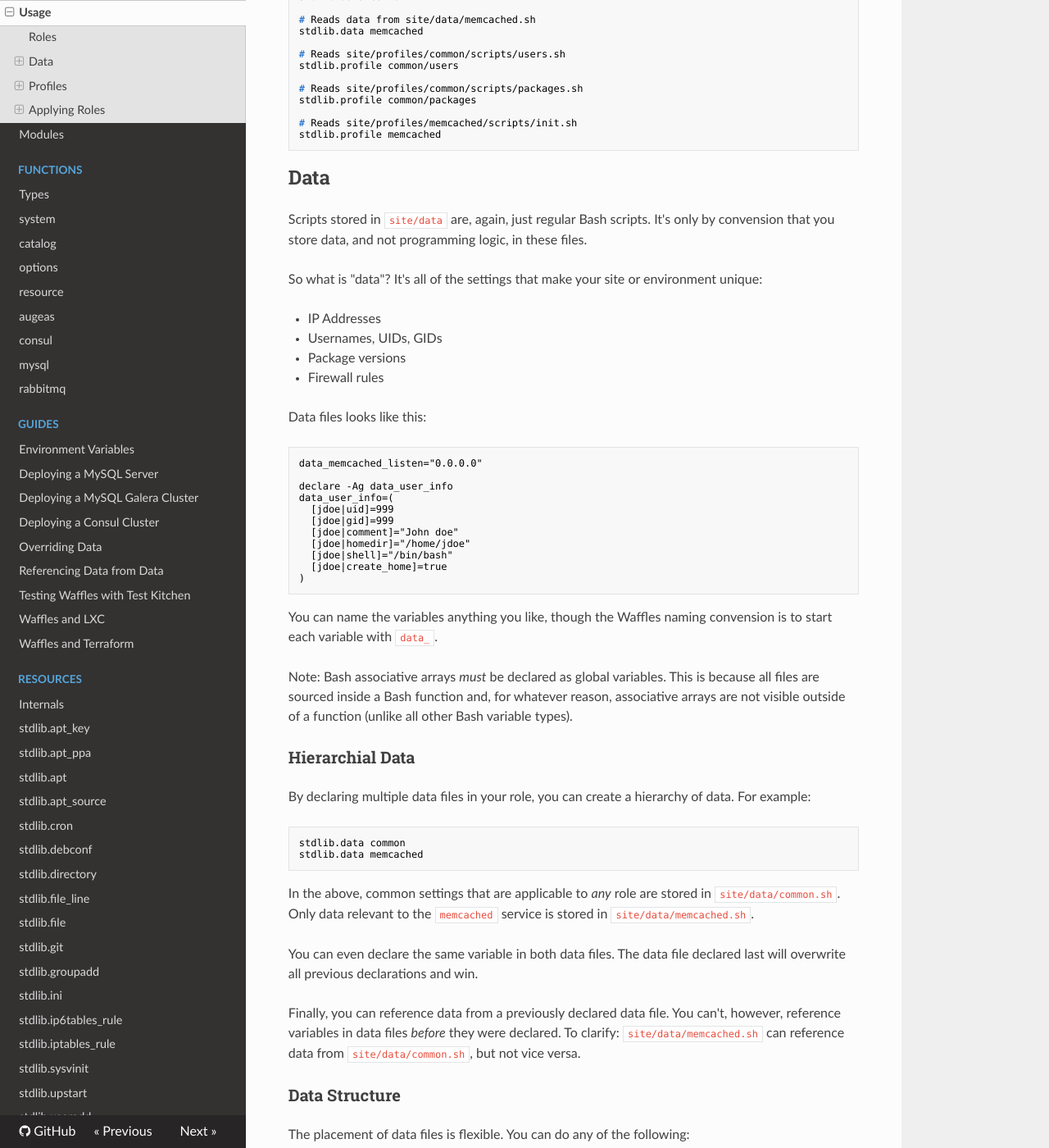
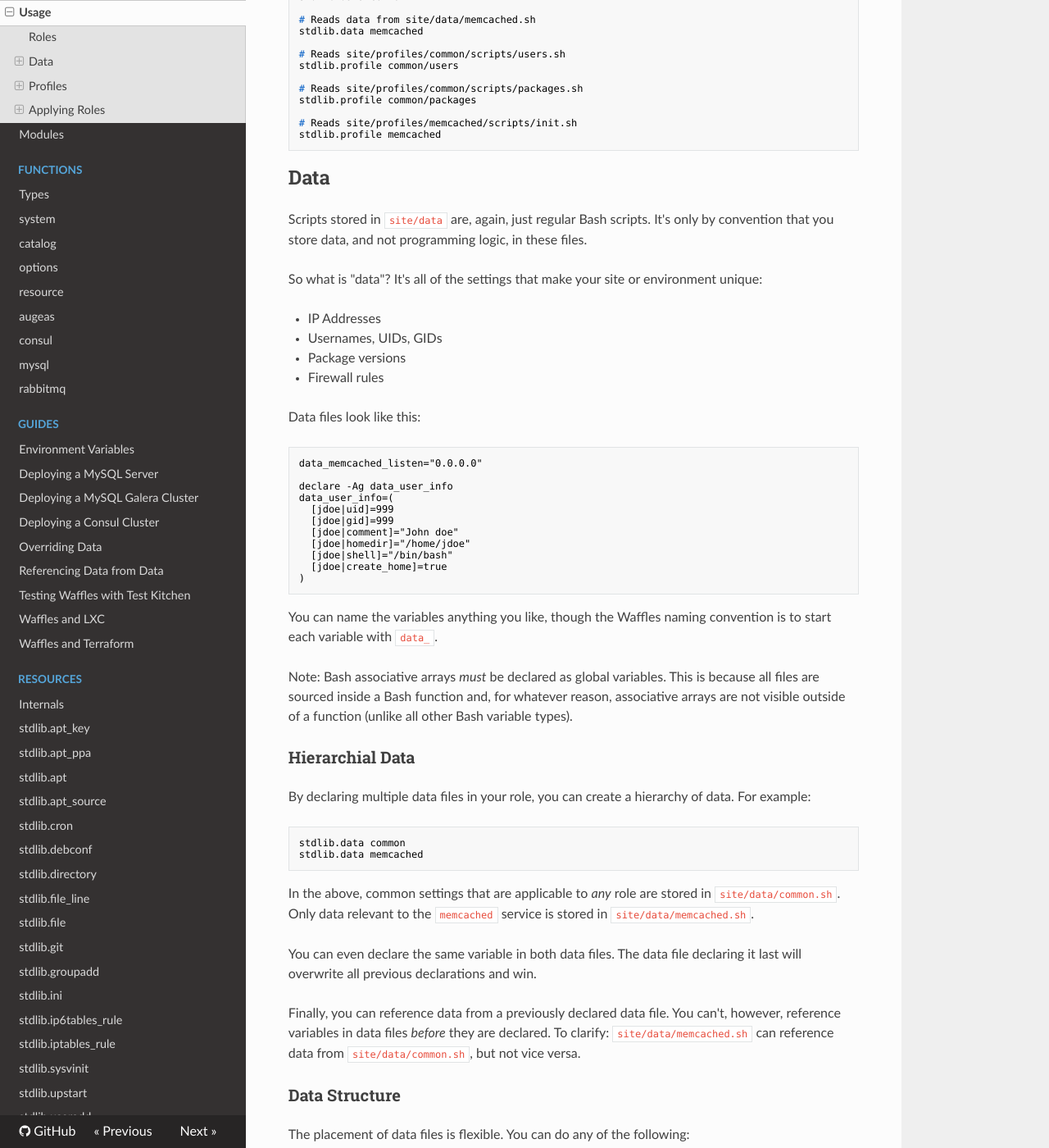
Before and after one commit to wffls/waffles, an MkDocs documentation site: the page built from docs/usage.md, in a window 1280 px wide and 1400 px high, scrolled down 985 px. Shown: the whole window at 82% size. Built offline with MkDocs 1.6.1, drawn with Linux system fonts in a browser that asks for light colours; nearby versions of some CDN libraries; old or Windows-style settings are respelled for this version of MkDocs.

Commit message:
Update usage.md
fix minor typos

````diff
--- a/docs/usage.md
+++ b/docs/usage.md
@@ -46,7 +46,7 @@
 
 ## Data
 
-Scripts stored in `site/data` are, again, just regular Bash scripts. It's only by convension that you store data, and not programming logic, in these files.
+Scripts stored in `site/data` are, again, just regular Bash scripts. It's only by convention that you store data, and not programming logic, in these files.
 
 So what is "data"? It's all of the settings that make your site or environment unique:
 
@@ -55,7 +55,7 @@
 * Package versions
 * Firewall rules
 
-Data files looks like this:
+Data files look like this:
 
 ```shell
 data_memcached_listen="0.0.0.0"
@@ -71,7 +71,7 @@
 )
 ```
 
-You can name the variables anything you like, though the Waffles naming convension is to start each variable with `data_`.
+You can name the variables anything you like, though the Waffles naming convention is to start each variable with `data_`.
 
 Note: Bash associative arrays _must_ be declared as global variables. This is because all files are sourced inside a Bash function and, for whatever reason, associative arrays are not visible outside of a function (unlike all other Bash variable types).
 
@@ -86,9 +86,9 @@
 
 In the above, common settings that are applicable to _any_ role are stored in `site/data/common.sh`. Only data relevant to the `memcached` service is stored in `site/data/memcached.sh`.
 
-You can even declare the same variable in both data files. The data file declared last will overwrite all previous declarations and win.
+You can even declare the same variable in both data files. The data file declaring it last will overwrite all previous declarations and win.
 
-Finally, you can reference data from a previously declared data file. You can't, however, reference variables in data files _before_ they were declared. To clarify: `site/data/memcached.sh` can reference data from `site/data/common.sh`, but not vice versa.
+Finally, you can reference data from a previously declared data file. You can't, however, reference variables in data files _before_ they are declared. To clarify: `site/data/memcached.sh` can reference data from `site/data/common.sh`, but not vice versa.
 
 ### Data Structure
 
````
